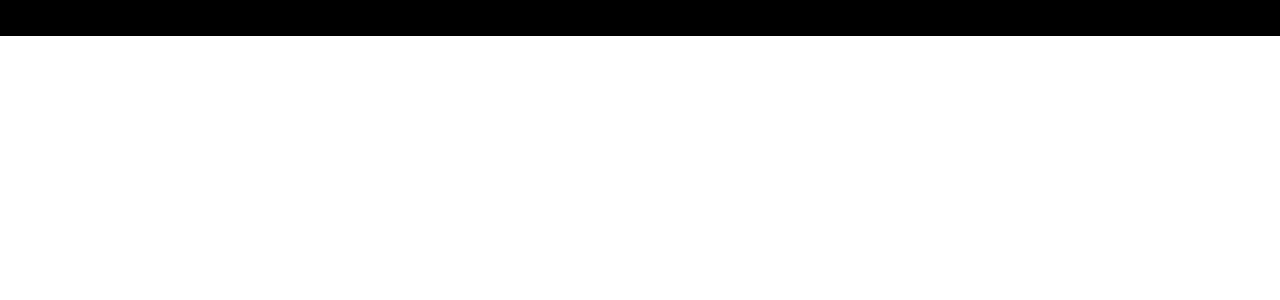
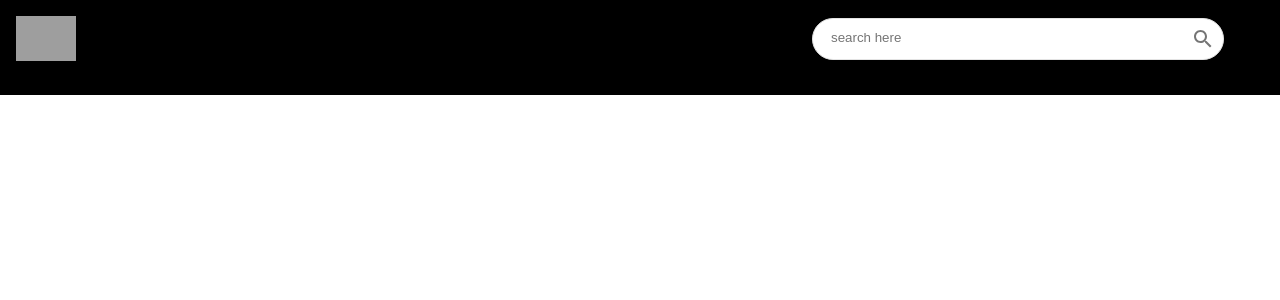
Before and after one commit to nikeshad254/youtube-clone-application, a React (Create React App) app: page /channel/1 in a window 1280 px wide. Shown: the top 300 px of the page. Built offline with nearby package versions, Linux system fonts and the light colour scheme; grey boxes are pictures that could not be loaded.

Commit message:
added top navigation with logo and search box

```diff
--- a/src/components/Navbar.jsx
+++ b/src/components/Navbar.jsx
@@ -1,11 +1,20 @@
 import React from 'react'
+import { Stack } from '@mui/material'
+import { Link } from 'react-router-dom'
 
-const Navbar = () => {
-  return (
-    <div>
-      NavBar
-    </div>
-  )
-}
+import { logo } from '../utils/constants'
+import SearchBar from './SearchBar'
+
+const Navbar = () => (
+    <Stack direction="row" alignItems="center" p={2} sx={{position: "sticky", backgroundColor: "#000", top:0, justifyContent: "space-between"}}>
+
+      <Link to="/" style={{display: 'flex', alignItems: "center"}}>
+        <img src={logo} alt="logo" height={45} />
+      </Link>
+
+      <SearchBar />
+    </Stack>
+
+)
 
 export default Navbar
--- /dev/null
+++ b/src/components/SearchBar.jsx
@@ -0,0 +1,21 @@
+import { Search } from "@mui/icons-material";
+import { IconButton, Paper } from "@mui/material";
+import React from "react";
+
+const SearchBar = () => {
+  return (
+    <Paper
+      component="from"
+      onSubmit={() => {}}
+      sx={{ borderRadius: 20, border: "1px solid #e3e3e3", pl: 2, boxShadow: 'none', mr: {sm: 5} }}
+    >
+        <input type="text" className="search-bar" placeholder="search here" value="" onChange={()=>{}} />
+        <IconButton>
+            <Search />
+        </IconButton>
+
+    </Paper>
+  );
+};
+
+export default SearchBar;
--- a/src/components/index.js
+++ b/src/components/index.js
@@ -3,3 +3,4 @@
 export {default as ChannelDetail} from './ChannelDetail';
 export {default as SearchFeed} from './SearchFeed';
 export {default as VideoDetail} from './VideoDetail';
+export {default as SearchBar} from './SearchBar';
--- /dev/null
+++ b/src/utils/constants.js
@@ -0,0 +1,42 @@
+import MusicNoteIcon from '@mui/icons-material/MusicNote';
+import HomeIcon from '@mui/icons-material/Home';
+import CodeIcon from '@mui/icons-material/Code';
+import OndemandVideoIcon from '@mui/icons-material/OndemandVideo';
+import SportsEsportsIcon from '@mui/icons-material/SportsEsports';
+import LiveTvIcon from '@mui/icons-material/LiveTv';
+import SchoolIcon from '@mui/icons-material/School';
+import FaceRetouchingNaturalIcon from '@mui/icons-material/FaceRetouchingNatural';
+import CheckroomIcon from '@mui/icons-material/Checkroom';
+import GraphicEqIcon from '@mui/icons-material/GraphicEq';
+import TheaterComedyIcon from '@mui/icons-material/TheaterComedy';
+import FitnessCenterIcon from '@mui/icons-material/FitnessCenter';
+import DeveloperModeIcon from '@mui/icons-material/DeveloperMode';
+
+export const logo = 'https://i.ibb.co/s9Qys2j/logo.png';
+
+export const categories = [
+  { name: 'New', icon: <HomeIcon />, },
+  { name: 'JS Mastery', icon: <CodeIcon />, },
+  { name: 'Coding', icon: <CodeIcon />, },
+  { name: 'ReactJS', icon: <CodeIcon />, },
+  { name: 'NextJS', icon: <CodeIcon />, },
+  { name: 'Music', icon: <MusicNoteIcon /> },
+  { name: 'Education', icon: <SchoolIcon />, },
+  { name: 'Podcast', icon: <GraphicEqIcon />, },
+  { name: 'Movie', icon: <OndemandVideoIcon />, },
+  { name: 'Gaming', icon: <SportsEsportsIcon />, },
+  { name: 'Live', icon: <LiveTvIcon />, },
+  { name: 'Sport', icon: <FitnessCenterIcon />, },
+  { name: 'Fashion', icon: <CheckroomIcon />, },
+  { name: 'Beauty', icon: <FaceRetouchingNaturalIcon />, },
+  { name: 'Comedy', icon: <TheaterComedyIcon />, },
+  { name: 'Gym', icon: <FitnessCenterIcon />, },
+  { name: 'Crypto', icon: <DeveloperModeIcon />, },
+];
+
+export const demoThumbnailUrl = 'https://i.ibb.co/G2L2Gwp/API-Course.png';
+export const demoChannelUrl = '/channel/UCmXmlB4-HJytD7wek0Uo97A';
+export const demoVideoUrl = '/video/GDa8kZLNhJ4';
+export const demoChannelTitle = 'JavaScript Mastery';
+export const demoVideoTitle = 'Build and Deploy 5 JavaScript & React API Projects in 10 Hours - Full Course | RapidAPI';
+export const demoProfilePicture = 'http://dergipark.org.tr/assets/app/images/buddy_sample.png'
```
